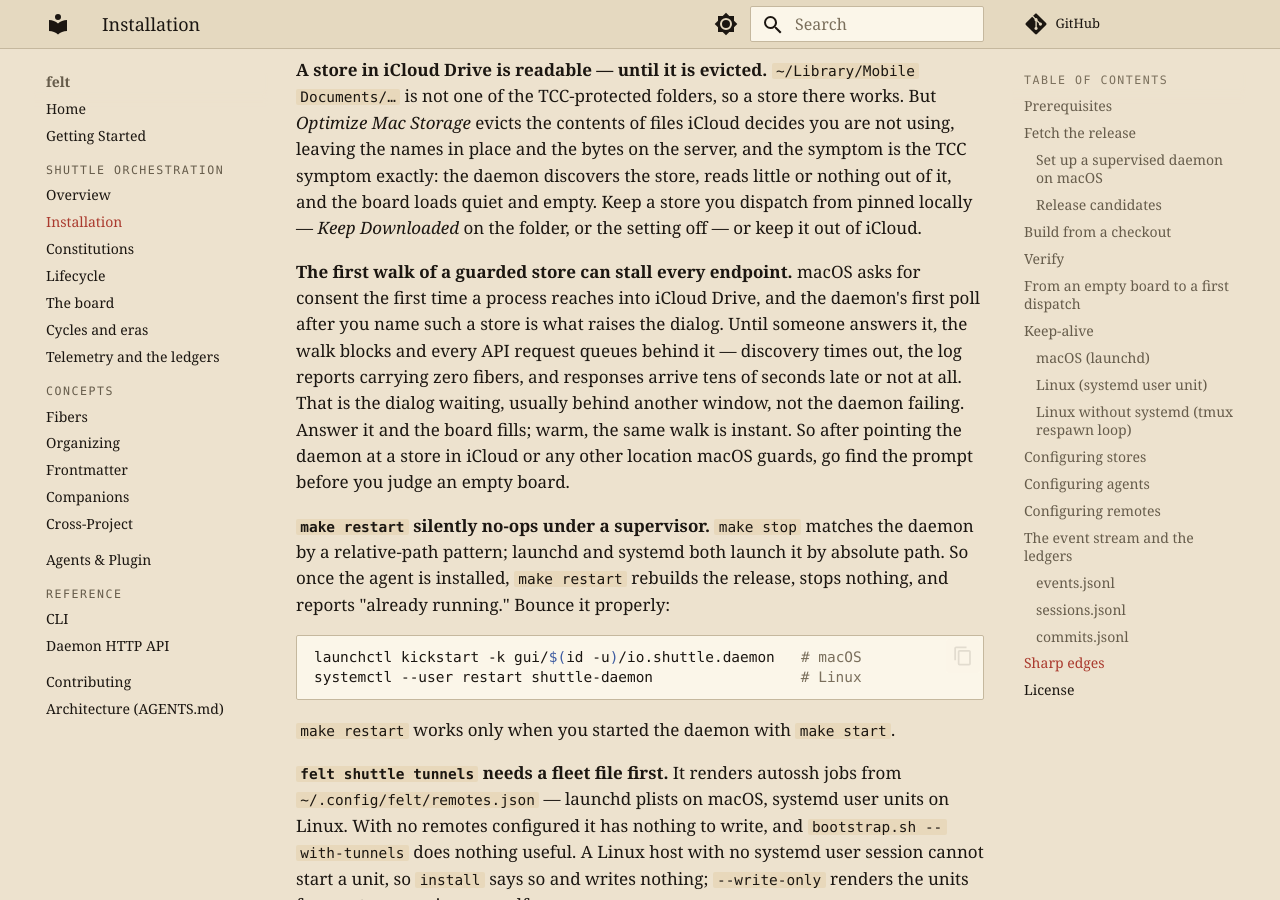
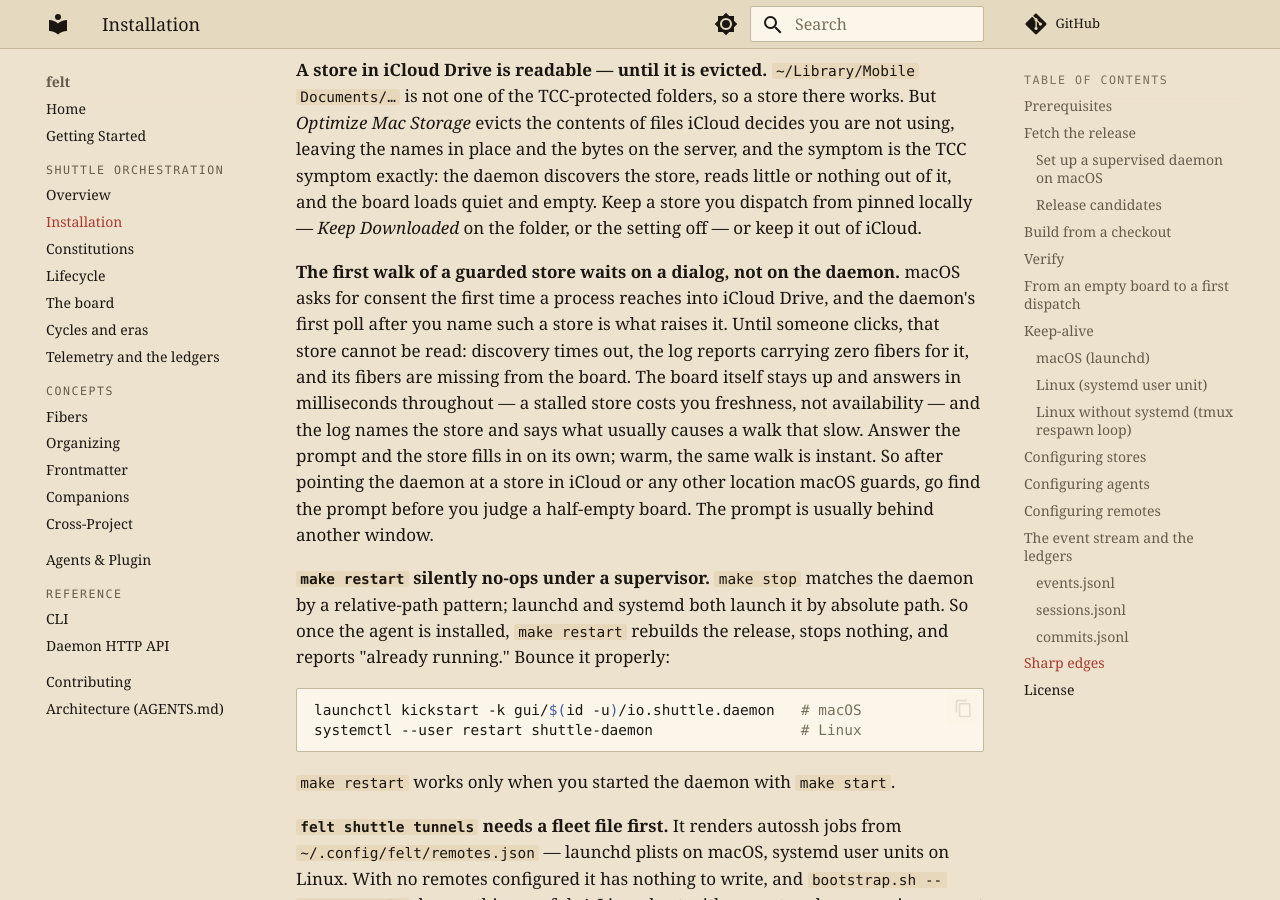
Before and after one commit to cailmdaley/felt, an MkDocs documentation site: the page built from docs/shuttle/installation.md, in a window 1280 px wide and 900 px high, scrolled down 18306 px. Built offline with MkDocs 1.6.1 and Material for MkDocs 9.7.7, drawn with Linux system fonts in a browser that asks for light colours; comment, search, counter and statistics services are not loaded.

Commit message:
docs: a stalled store now costs freshness, and the pages say so
The installation page's sharp edge described the old behaviour — every endpoint
queuing behind an unanswered consent dialog — which is no longer what happens.
Rewritten to say what is now true: the store cannot be read until someone
clicks, its fibers are missing from the board, and the board itself stays up
and says which store is holding things up. The `project_dir` gate notes in
constitutions.md and lifecycle.md pick up the same distinction: the stat runs
under a deadline, so an unanswering directory delays one fiber for one tick
rather than the daemon.

Co-Authored-By: Claude Opus 5 <noreply@anthropic.com>
Claude-Session: https://claude.ai/code/session_01U96aSBk3Yu87WkVvWaWYy7

```diff
--- a/docs/shuttle/installation.md
+++ b/docs/shuttle/installation.md
@@ -794,15 +794,17 @@ or nothing out of it, and the board loads quiet and empty. Keep a store you
 dispatch from pinned locally — *Keep Downloaded* on the folder, or the setting
 off — or keep it out of iCloud.
 
-**The first walk of a guarded store can stall every endpoint.** macOS asks for
-consent the first time a process reaches into iCloud Drive, and the daemon's
-first poll after you name such a store is what raises the dialog. Until someone
-answers it, the walk blocks and every API request queues behind it — discovery
-times out, the log reports carrying zero fibers, and responses arrive tens of
-seconds late or not at all. That is the dialog waiting, usually behind another
-window, not the daemon failing. Answer it and the board fills; warm, the same
-walk is instant. So after pointing the daemon at a store in iCloud or any other
-location macOS guards, go find the prompt before you judge an empty board.
+**The first walk of a guarded store waits on a dialog, not on the daemon.**
+macOS asks for consent the first time a process reaches into iCloud Drive, and
+the daemon's first poll after you name such a store is what raises it. Until
+someone clicks, that store cannot be read: discovery times out, the log reports
+carrying zero fibers for it, and its fibers are missing from the board. The
+board itself stays up and answers in milliseconds throughout — a stalled store
+costs you freshness, not availability — and the log names the store and says
+what usually causes a walk that slow. Answer the prompt and the store fills in
+on its own; warm, the same walk is instant. So after pointing the daemon at a
+store in iCloud or any other location macOS guards, go find the prompt before
+you judge a half-empty board. The prompt is usually behind another window.
 
 **`make restart` silently no-ops under a supervisor.** `make stop` matches the
 daemon by a relative-path pattern; launchd and systemd both launch it by
```
Also changed, not shown: CHANGELOG.md (+18 -0 lines), docs/shuttle/constitutions.md (+5 -2 lines), docs/shuttle/lifecycle.md (+3 -1 lines).
